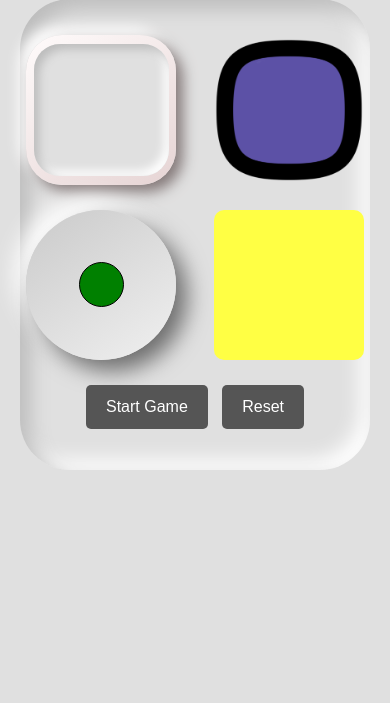
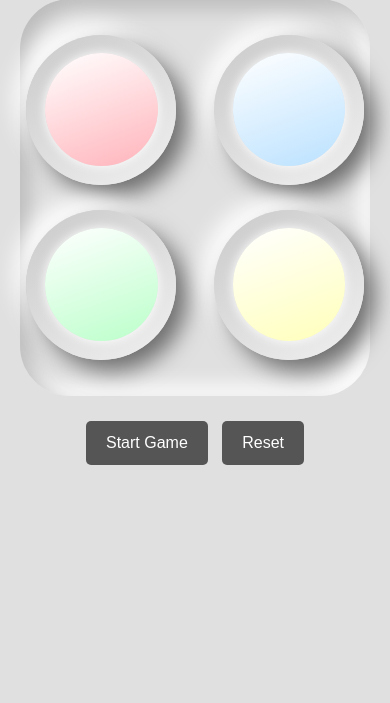
Before and after one commit to livingstonkolbie/Meme-Simon, a plain HTML site: page index.html in a window 390 px wide. Shown: the part 141-844 px from the top of the page. Drawn offline with Linux system fonts and the light colour scheme; a web font is replaced by a local one.

Commit message:
game looks - 80%
board and buttons need to be resized on some screens and made responsive

```diff
--- a/css/style.css
+++ b/css/style.css
@@ -135,9 +135,67 @@ button:hover {
 
 .innerGreenBox {
     justify-self: center;
-    width: 30%;
-    background-color: green;
-    border: 1px solid black;
-    height: 30%;
+    width: 75%;
+    height: 75%;
     border-radius: 65%;
+    background: #BAFFC9;
+    background: linear-gradient(340deg, rgba(186, 255, 201, 1) 0%, rgba(255, 255, 255, 1) 100%);
+    box-shadow: 0px 0px 11px 0px #ffffff;
 }
+
+/* neu Yellow box */
+
+.neuYellowBox {
+    align-content: center;
+    border-radius: 50%;
+    background: linear-gradient(145deg, #cacaca, #f0f0f0);
+    box-shadow:  11px 11px 22px #6e6e6e, -11px -11px 22px #ffffff;
+}
+
+.innerYellowBox {
+    justify-self: center;
+    width: 75%;
+    height: 75%;
+    border-radius: 65%;
+    background: #FFFFBA;
+    background: linear-gradient(340deg, rgba(255, 255, 186, 1) 0%, rgba(255, 255, 255, 1) 100%);
+    box-shadow: 0px 0px 11px 0px #ffffff;
+}
+
+/*  neu Blue box */
+
+.neuBlueBox {
+    align-content: center;
+    border-radius: 50%;
+    background: linear-gradient(145deg, #cacaca, #f0f0f0);
+    box-shadow:  11px 11px 22px #6e6e6e, -11px -11px 22px #ffffff;
+}
+
+.innerBlueBox {
+    justify-self: center;
+    width: 75%;
+    height: 75%;
+    border-radius: 65%;
+    background: #BAE1FF;
+    background: linear-gradient(340deg, rgba(186, 225, 255, 1) 0%, rgba(255, 255, 255, 1) 100%);
+    box-shadow: 0px 0px 11px 0px #ffffff;
+}
+
+/* neu RED box */
+
+.neuRedBox {
+    align-content: center;
+    border-radius: 50%;
+    background: linear-gradient(145deg, #cacaca, #f0f0f0);
+    box-shadow:  11px 11px 22px #6e6e6e, -11px -11px 22px #ffffff;
+}
+
+.innerRedBox {
+    justify-self: center;
+    width: 75%;
+    height: 75%;
+    border-radius: 65%;
+    background: #FFB3BA;
+    background: linear-gradient(340deg, rgba(255, 179, 186, 1) 0%, rgba(255, 255, 255, 1) 100%);
+    box-shadow: 0px 0px 11px 0px #ffffff;
+}
--- a/index.html
+++ b/index.html
@@ -12,7 +12,7 @@
 </head>
 <body>
     <header role="banner">
-        <h1 class="mb-3">Simon v2</h1>
+        <h1 class="mb-3">Zen Simon</h1>
         <p id="score">Level: 0</p>
     </header>
 
@@ -22,42 +22,41 @@
 
             <div class="game-container">
                 <div class="game-board">
-                    <!-- <div class="simon-button red" id="red"></div> -->
-                    <div id="red" class="col-9 neuBox simon-button">
-                        <div class="innerNeu">
+
+                    <div id="red" class="simon-button neuRedBox">
+                        <div class="innerRedBox">
 
                         </div>
                     </div>
 
+                    <div id="blue" class="simon-button neuBlueBox">
+                        <div class="innerBlueBox">
 
-                    <!-- <div class="simon-button blue" id="blue"></div> -->
-                    <!-- <div id="blue" class="col-9 neuBox simon-button blue"></div> -->
-                    <div class="col">
-                        <img class="simon-button" id="blue" src="./images/squircle-purple2.png" alt="">
+                        </div>
                     </div>
 
-                    <!-- <div class="simon-button green" id="green"></div> -->
-                    <!-- <div id="green" class="col-9 neuBox simon-button green"></div> -->
-                     <div id="green" class="simon-button neuGreenBox">
+                    <div id="green" class="simon-button neuGreenBox">
                         <div class="innerGreenBox">
 
                         </div>
-                     </div>
+                    </div>
 
+                    <div id="yellow" class="simon-button neuYellowBox">
+                        <div class="innerYellowBox">
 
-                    <div class="simon-button yellow" id="yellow"></div>
-                    <!-- <div id="yellow" class="col-9 neuBox simon-button yellow"></div> -->
+                        </div>
+                    </div>
 
                 </div>
 
-                <div class="controls">
-                    <button onclick="startGame()">Start Game</button>
-                    <button onclick="resetGame()">Reset</button>
-                </div>
             </div>
 
         </section>
 
+        <div class="controls">
+            <button onclick="startGame()">Start Game</button>
+            <button onclick="resetGame()">Reset</button>
+        </div>
 
         <!-- squ 3 -->
         <!-- <section class="container squircleBox">
```
